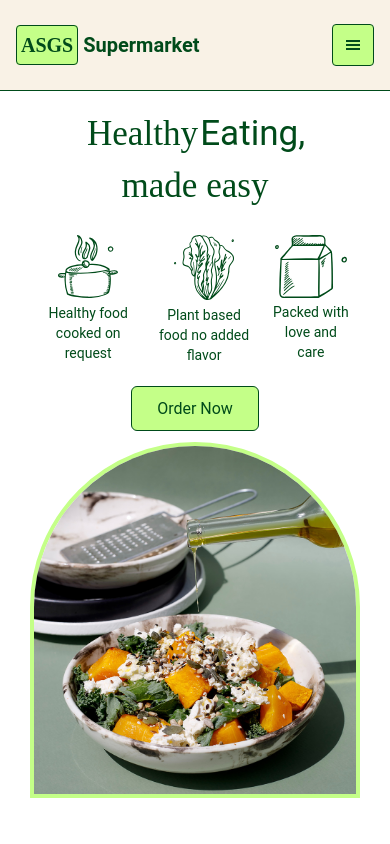
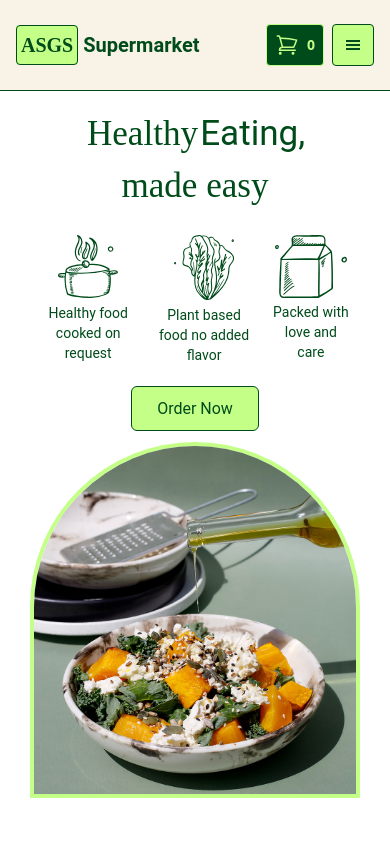
Before and after one commit to Codelance-Devs/ASGS-Client, a Next.js app: page / in a window 390 px wide. Shown: the top 844 px of the page. Built offline with nearby package versions, Linux system fonts and the light colour scheme.

Commit message:
fix: Tweaked navbar

```diff
--- a/components/layouts/Navbar.tsx
+++ b/components/layouts/Navbar.tsx
@@ -70,6 +70,17 @@ const Navbar = () => {
 						</span>
 					</button>
 				</div>
+				<div className='flex'>
+					<button className='lg:hidden flex justify-between items-center rounded border border-secondaryBg bg-primaryText p-2 text-sm text-secondaryBg transition-all duration-300 hover:border-primaryText hover:bg-secondaryBg hover:text-primaryText mr-2'>
+							<span className='mr-2'>
+								<svg xmlns="http://www.w3.org/2000/svg" fill="none" viewBox="0 0 24 24" stroke-width="1.5" stroke="currentColor" class="w-6 h-6">
+									<path stroke-linecap="round" stroke-linejoin="round" d="M2.25 3h1.386c.51 0 .955.343 1.087.835l.383 1.437M7.5 14.25a3 3 0 00-3 3h15.75m-12.75-3h11.218c1.121-2.3 2.1-4.684 2.924-7.138a60.114 60.114 0 00-16.536-1.84M7.5 14.25L5.106 5.272M6 20.25a.75.75 0 11-1.5 0 .75.75 0 011.5 0zm12.75 0a.75.75 0 11-1.5 0 .75.75 0 011.5 0z" />
+								</svg>
+							</span>
+							<span className='font-semibold'>
+								{0}
+							</span>
+					</button>
 					<button
 						onClick={() => setOpen(!open)}
 						className={`${
@@ -80,6 +91,7 @@ const Navbar = () => {
 					>
 						<GiHamburgerMenu />
 					</button>
+				</div>
 			</div>
 			<div
 				className={`${
```
Lines whose indentation alone changed are shown as unchanged.
